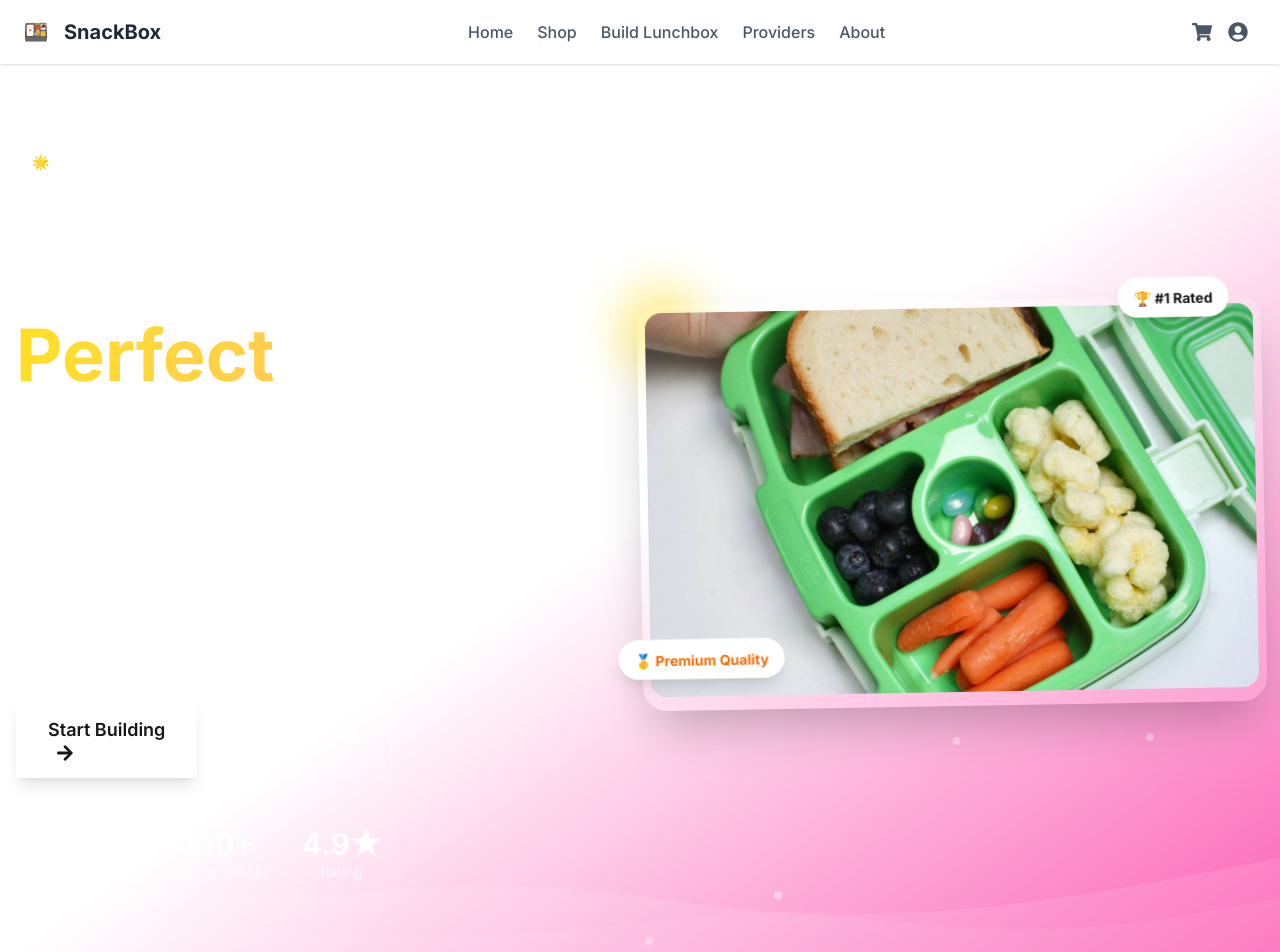
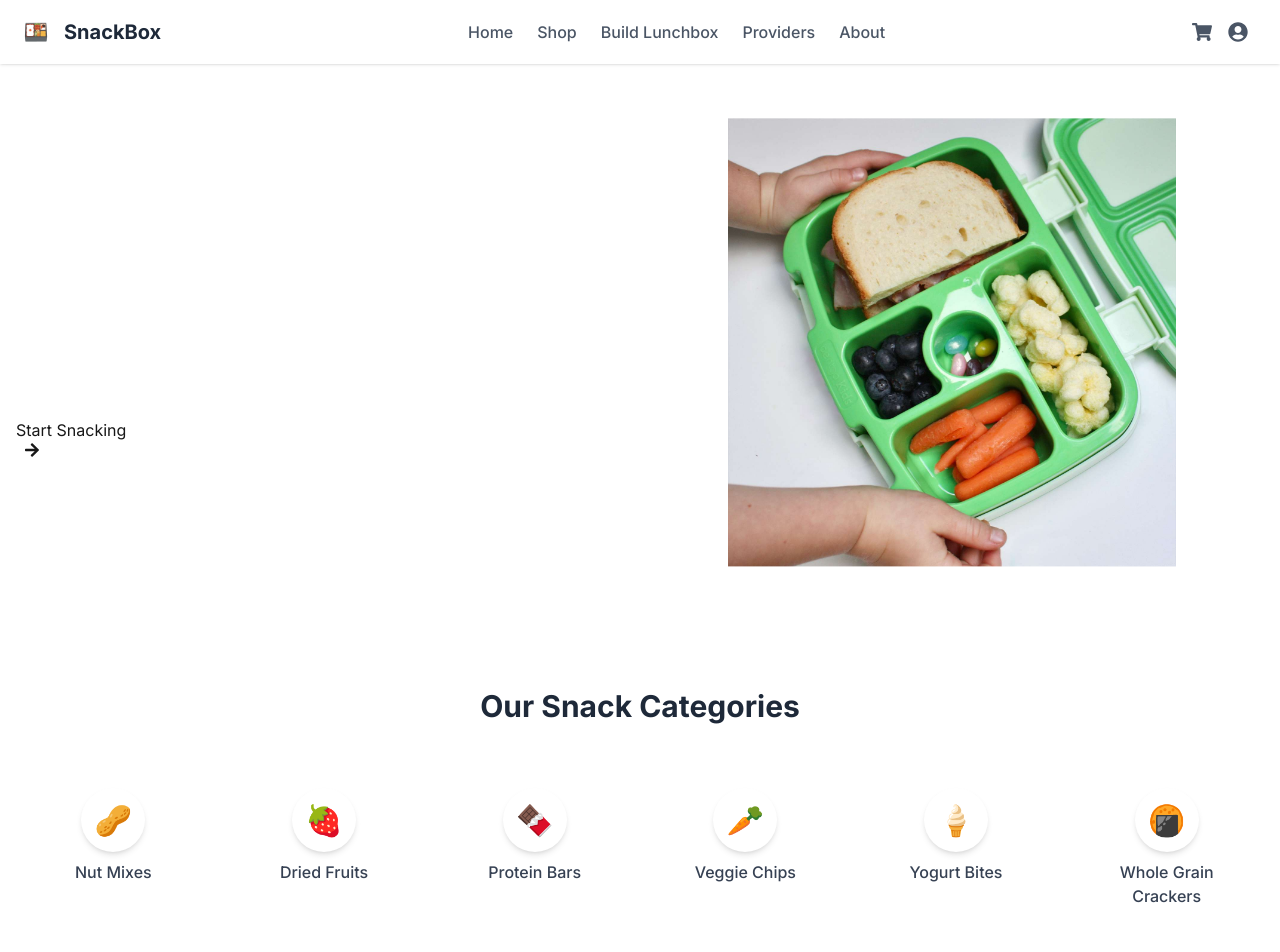
Before and after one commit to desivar/snacks2, a Next.js app: page / in a window 1280 px wide. Shown: the top 952 px of the page. Built offline with nearby package versions, Linux system fonts and the light colour scheme.

Commit message:
fixed typos in page.tsx

```diff
--- a/src/app/page.tsx
+++ b/src/app/page.tsx
@@ -6,26 +6,7 @@ import { Card } from '@/components/Card';
 import { motion } from 'framer-motion';
 import { FaArrowRight, FaHeart, FaStar } from 'react-icons/fa';
 import Image from 'next/image';
-import Slider from "react-slick";
-import "slick-carousel/slick/slick.css";
-import "slick-carousel/slick/slick-theme.css";
 
-const heroImages = [
-  { id: 1, src: '/images/snacksgal.jpeg', alt: 'Healthy lunchbox' },
-  { id: 2, src: '/images/lunch.jpg', alt: 'Fresh snacks' },
-  { id: 3, src: '/images/lunch2.jpg', alt: 'Tasty treats' },
-  // Add more images here
-];
-
-const sliderSettings = {
-  dots: true,
-  infinite: true,
-  speed: 500,
-  slidesToShow: 1,
-  slidesToScroll: 1,
-  autoplay: true,
-  autoplaySpeed: 3000,
-};
 const featuredSnacks = [
   {
     id: 1,
@@ -33,7 +14,7 @@ const featuredSnacks = [
     category: 'Nut Mixes',
     price: 5.99,
     rating: 4.5,
-    image: '/images/snacks/almondcrunch.jpg'
+    image: '/images/snacks/Almondcrunches.jpg'
   },
   {
     id: 2,
@@ -67,236 +48,45 @@ export default function Home() {
     <div className="min-h-screen">
       <Header />
 
-      <main>
-        {/* Hero Section with Animated Waves */}
-        <section className="relative bg-gradient-to-br from-[var(--mint)] via-[var(--peach)] to-pink-400 py-20 px-4 overflow-hidden">
-          {/* Animated Wave Background */}
-          <div className="absolute inset-0">
-    <svg
-      className="absolute bottom-0 w-full h-32"
-      viewBox="0 0 1440 320"
-      preserveAspectRatio="none"
+      {/* Hero Section */}
+      <section className="bg-gradient-to-r from-[var(--mint)] to-[var(--peach)] py-16 px-4">
+        <div className="container mx-auto flex flex-col md:flex-row items-center">
+          <div className="md:w-1/2 mb-8 md:mb-0">
+            <motion.h1
+              initial={{ opacity: 0, y: 20 }}
+              animate={{ opacity: 1, y: 0 }}
+              transition={{ duration: 0.5 }}
+              className="text-4xl md:text-5xl font-bold text-white mb-4"
             >
-      <motion.path
-        initial={{ d: "M0,96L48,112C96,128,192,160,288,160C384,160,480,128,576,133.3C672,139,768,181,864,197.3C960,213,1056,203,1152,176C1248,149,1344,107,1392,85.3L1440,64L1440,320L1392,320C1344,320,1248,320,1152,320C1056,320,960,320,864,320C768,320,672,320,576,320C480,320,384,320,288,320C192,320,96,320,48,320L0,320Z" }}
+              Build Your Perfect Healthy Lunchbox
+            </motion.h1>
+            <p className="text-xl text-white mb-8">
+              One delicious snack at a time
+            </p>
+            <Button>
+              Start Snacking <FaArrowRight className="ml-2" />
+            </Button>
+          </div>
+          <div className="md:w-1/2">
+            <motion.div
               animate={{
-          d: [
-            "M0,96L48,112C96,128,192,160,288,160C384,160,480,128,576,133.3C672,139,768,181,864,197.3C960,213,1056,203,1152,176C1248,149,1344,107,1392,85.3L1440,64L1440,320L1392,320C1344,320,1248,320,1152,320C1056,320,960,320,864,320C768,320,672,320,576,320C480,320,384,320,288,320C192,320,96,320,48,320L0,320Z",
-            "M0,64L48,80C96,96,192,128,288,128C384,128,480,96,576,101.3C672,107,768,149,864,165.3C960,181,1056,171,1152,144C1248,117,1344,75,1392,53.3L1440,32L1440,320L1392,320C1344,320,1248,320,1152,320C1056,320,960,320,864,320C768,320,672,320,576,320C480,320,384,320,288,320C192,320,96,320,48,320L0,320Z",
-            "M0,128L48,144C96,160,192,192,288,192C384,192,480,160,576,165.3C672,171,768,213,864,229.3C960,245,1056,235,1152,208C1248,181,1344,139,1392,117.3L1440,96L1440,320L1392,320C1344,320,1248,320,1152,320C1056,320,960,320,864,320C768,320,672,320,576,320C480,320,384,320,288,320C192,320,96,320,48,320L0,320Z"
-          ]
+                y: [0, -10, 0],
               }}
               transition={{
-          duration: 8,
-          repeat: Infinity,
-          ease: "easeInOut"
-        }}
-        fill="rgba(255,255,255,0.1)"
-      />
-    </svg>
-
-    {/* Additional decorative waves */}
-    <svg
-      className="absolute bottom-0 w-full h-24"
-      viewBox="0 0 1440 320"
-      preserveAspectRatio="none"
-    >
-      <motion.path
-        initial={{ d: "M0,192L48,197.3C96,203,192,213,288,229.3C384,245,480,267,576,250.7C672,235,768,181,864,181.3C960,181,1056,235,1152,234.7C1248,235,1344,181,1392,154.7L1440,128L1440,320L1392,320C1344,320,1248,320,1152,320C1056,320,960,320,864,320C768,320,672,320,576,320C480,320,384,320,288,320C192,320,96,320,48,320L0,320Z" }}
-        animate={{
-          d: [
-            "M0,192L48,197.3C96,203,192,213,288,229.3C384,245,480,267,576,250.7C672,235,768,181,864,181.3C960,181,1056,235,1152,234.7C1248,235,1344,181,1392,154.7L1440,128L1440,320L1392,320C1344,320,1248,320,1152,320C1056,320,960,320,864,320C768,320,672,320,576,320C480,320,384,320,288,320C192,320,96,320,48,320L0,320Z",
-            "M0,160L48,165.3C96,171,192,181,288,197.3C384,213,480,235,576,218.7C672,203,768,149,864,149.3C960,149,1056,203,1152,202.7C1248,203,1344,149,1392,122.7L1440,96L1440,320L1392,320C1344,320,1248,320,1152,320C1056,320,960,320,864,320C768,320,672,320,576,320C480,320,384,320,288,320C192,320,96,320,48,320L0,320Z",
-            "M0,224L48,229.3C96,235,192,245,288,261.3C384,277,480,299,576,282.7C672,267,768,213,864,213.3C960,213,1056,267,1152,266.7C1248,267,1344,213,1392,186.7L1440,160L1440,320L1392,320C1344,320,1248,320,1152,320C1056,320,960,320,864,320C768,320,672,320,576,320C480,320,384,320,288,320C192,320,96,320,48,320L0,320Z"
-          ]
-        }}
-        transition={{
-          duration: 6,
+                duration: 4,
                 repeat: Infinity,
                 ease: "easeInOut",
-          delay: 2
               }}
-        fill="rgba(255,255,255,0.05)"
-      />
-    </svg>
-
-    {/* Floating particles */}
-    {[...Array(15)].map((_, i) => (
-      <motion.div
-        key={i}
-        className="absolute w-2 h-2 bg-white rounded-full opacity-30"
-        style={{
-          left: `${Math.random() * 100}%`,
-          top: `${Math.random() * 100}%`,
-        }}
-        animate={{
-          y: [-20, 20],
-          x: [-10, 10],
-          opacity: [0.3, 0.7, 0.3]
-        }}
-        transition={{
-          duration: 3 + Math.random() * 2,
-          repeat: Infinity,
-          ease: "easeInOut",
-          delay: Math.random() * 2
-        }}
-      />
-    ))}
-  </div>
-
-  <div className="container mx-auto relative z-10">
-    <div className="flex flex-col lg:flex-row items-center gap-12">
-      {/* Content Side */}
-      <div className="lg:w-1/2 text-center lg:text-left">
-        <motion.div
-          initial={{ opacity: 0, y: 30 }}
-          animate={{ opacity: 1, y: 0 }}
-          transition={{ duration: 0.8 }}
-          className="mb-6"
-        >
-          <span className="inline-block px-4 py-2 bg-white/20 backdrop-blur-sm rounded-full text-white font-medium text-sm mb-4">
-            🌟 New Healthy Collection
-          </span>
-        </motion.div>
-
-        <motion.h1
-          initial={{ opacity: 0, y: 30 }}
-          animate={{ opacity: 1, y: 0 }}
-          transition={{ duration: 0.8, delay: 0.2 }}
-          className="text-5xl lg:text-7xl font-bold text-white mb-6 leading-tight"
-        >
-          Build Your
-          <span className="block bg-gradient-to-r from-yellow-300 to-orange-300 bg-clip-text text-transparent">
-            Perfect
-          </span>
-          Healthy Lunchbox
-        </motion.h1>
-
-        <motion.p
-          initial={{ opacity: 0, y: 30 }}
-          animate={{ opacity: 1, y: 0 }}
-          transition={{ duration: 0.8, delay: 0.4 }}
-          className="text-xl lg:text-2xl text-white/90 mb-8 max-w-lg mx-auto lg:mx-0"
-        >
-          Discover premium snacks crafted with love. One delicious, nutritious bite at a time.
-        </motion.p>
-
-        <motion.div
-          initial={{ opacity: 0, y: 30 }}
-          animate={{ opacity: 1, y: 0 }}
-          transition={{ duration: 0.8, delay: 0.6 }}
-          className="flex flex-col sm:flex-row gap-4 justify-center lg:justify-start"
-        >
-          <motion.div
-            whileHover={{ scale: 1.05 }}
-            whileTap={{ scale: 0.95 }}
-          >
-            <Button className="bg-white text-[var(--mint)] hover:bg-gray-50 shadow-lg px-8 py-4 text-lg font-semibold">
-              Start Building <FaArrowRight className="ml-2" />
-            </Button>
-          </motion.div>
-
-          <motion.button
-            whileHover={{ scale: 1.05 }}
-            whileTap={{ scale: 0.95 }}
-            className="px-8 py-4 text-lg font-semibold text-white border-2 border-white/30 rounded-lg backdrop-blur-sm hover:bg-white/10 transition-all"
-          >
-            Watch Demo
-          </motion.button>
-        </motion.div>
-
-        {/* Stats */}
-        <motion.div
-          initial={{ opacity: 0, y: 30 }}
-          animate={{ opacity: 1, y: 0 }}
-          transition={{ duration: 0.8, delay: 0.8 }}
-          className="flex justify-center lg:justify-start gap-8 mt-12"
-        >
-          <div className="text-center">
-            <div className="text-3xl font-bold text-white">50K+</div>
-            <div className="text-white/70 text-sm">Happy Customers</div>
-          </div>
-          <div className="text-center">
-            <div className="text-3xl font-bold text-white">100+</div>
-            <div className="text-white/70 text-sm">Healthy Snacks</div>
-          </div>
-          <div className="text-center">
-            <div className="text-3xl font-bold text-white">4.9★</div>
-            <div className="text-white/70 text-sm">Rating</div>
-          </div>
-        </motion.div>
-      </div>
-
-      {/* Image Side */}
-      <motion.div
-        initial={{ opacity: 0, x: 50 }}
-        animate={{ opacity: 1, x: 0 }}
-        transition={{ duration: 1, delay: 0.3 }}
-        className="lg:w-1/2 relative"
-      >
-        {/* Main image container with floating effect */}
-        <motion.div
-          animate={{
-            y: [-10, 10, -10],
-            rotate: [-1, 1, -1]
-          }}
-          transition={{
-            duration: 6,
-            repeat: Infinity,
-            ease: "easeInOut"
-          }}
-          className="relative"
-        >
-          {/* Decorative elements */}
-          <div className="absolute -top-4 -left-4 w-20 h-20 bg-yellow-300 rounded-full opacity-60 blur-xl"></div>
-          <div className="absolute -bottom-6 -right-6 w-32 h-32 bg-pink-300 rounded-full opacity-40 blur-2xl"></div>
-
-          {/* Image slider with enhanced styling */}
-          <div className="relative rounded-3xl overflow-hidden shadow-2xl bg-white/10 backdrop-blur-sm p-2">
-            <Slider {...{
-              ...sliderSettings,
-              dots: false,
-              arrows: false,
-            }}>
-              {heroImages.map((image, index) => (
-                <div key={image.id} className="relative">
-                  <motion.div
-                    initial={{ scale: 0.8, opacity: 0 }}
-                    animate={{ scale: 1, opacity: 1 }}
-                    transition={{ duration: 0.5 }}
             >
               <Image
-                      src={image.src}
-                      alt={image.alt}
-                      width={600}
-                      height={480}
-                      className="w-full h-80 lg:h-96 object-cover rounded-2xl"
+                src="/images/lunch.jpg"
+                alt="Healthy lunchbox"
+                width={400}
+                height={300}
+                className="w-full max-w-md mx-auto"
                 style={{ objectFit: 'cover' }}
-                      priority={index === 0}
+                priority
               />
-                  </motion.div>
-                </div>
-              ))}
-            </Slider>
-          </div>
-
-          {/* Floating badges */}
-          <motion.div
-            animate={{ y: [-5, 5, -5] }}
-            transition={{ duration: 4, repeat: Infinity, ease: "easeInOut" }}
-            className="absolute -top-6 right-8 bg-white rounded-full px-4 py-2 shadow-lg"
-          >
-            <span className="text-sm font-bold text-[var(--mint)]">🏆 #1 Rated</span>
-          </motion.div>
-
-          <motion.div
-            animate={{ y: [5, -5, 5] }}
-            transition={{ duration: 5, repeat: Infinity, ease: "easeInOut", delay: 2 }}
-            className="absolute bottom-8 -left-6 bg-white rounded-full px-4 py-2 shadow-lg"
-          >
-            <span className="text-sm font-bold text-orange-500">🥇 Premium Quality</span>
-          </motion.div>
-        </motion.div>
             </motion.div>
           </div>
         </div>
@@ -383,7 +173,6 @@ export default function Home() {
           </Button>
         </div>
       </section>
-      </main>
     </div>
   );
 }
```
Lines whose indentation alone changed are shown as unchanged.
